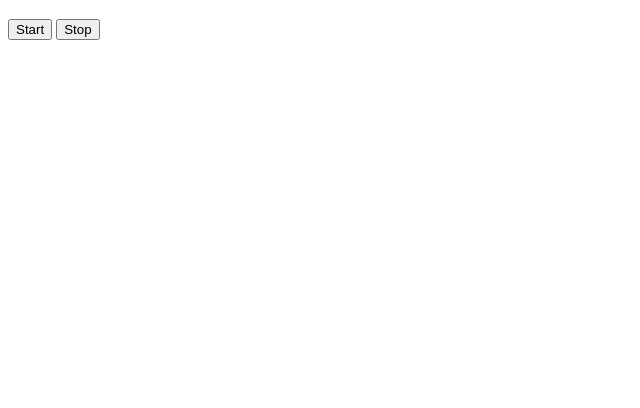
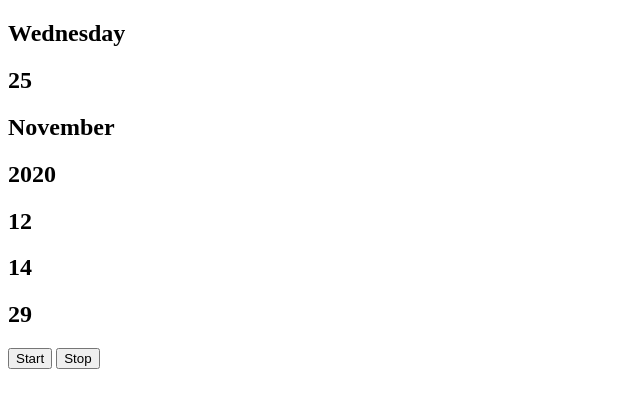
Before and after one commit to vanessacor/vanessa-clock, a website: page index.html in a window 1280 px wide. Shown: the whole page, without its empty margins (0-640 px from the left). Drawn offline with Linux system fonts and the light colour scheme.

Commit message:
create clock function and ui

```diff
--- a/index.html
+++ b/index.html
@@ -6,10 +6,21 @@
     <title>timer</title>
 </head>
 <body>
-    <h3 id="secondsText"></h3>
-    <h3 id="minutesText"></h3>
+    <section id="calendar">
+        <h2 id="weekDay"></h2>
+        <h2 id="day"></h2>
+        <h2 id="month"></h2>
+        <h2 id="year"></h2>
+    </section>
+
+    <section id="clock">
+        <h2 id="hour"></h2>
+        <h2 id="minutes"></h2>
+        <h2 id="seconds"></h2>
+    </section>
     <button id="start">Start</button>
     <button id="stop">Stop</button>
+    <script src="indexUi.js"></script>
     <script src="index.js"></script>
 </body>
 </html>
--- a/index.js
+++ b/index.js
@@ -14,7 +14,7 @@ function today() {
       minutes: time.getMinutes(),
       seconds: time.getSeconds(),
     };
-    return now;
+    printClock(now);
   }, 1000);
 }
 
@@ -43,3 +43,5 @@ const monthNames = [
   "November",
   "December",
 ];
+
+window.addEventListener("load", today);
--- a/indexUi.js
+++ b/indexUi.js
@@ -0,0 +1,19 @@
+"use strict";
+
+const weekDay = document.getElementById("weekDay");
+const day = document.getElementById("day");
+const month = document.getElementById("month");
+const year = document.getElementById("year");
+const hour = document.getElementById("hour");
+const minutes = document.getElementById("minutes");
+const seconds = document.getElementById("seconds");
+
+function printClock(date) {
+  weekDay.innerHTML = date.weekDay;
+  day.innerHTML = date.dayOfMonth;
+  month.innerHTML = date.month;
+  year.innerHTML = date.year;
+  hour.innerHTML = date.hour;
+  minutes.innerHTML = date.minutes;
+  seconds.innerHTML = date.seconds;
+}
```
